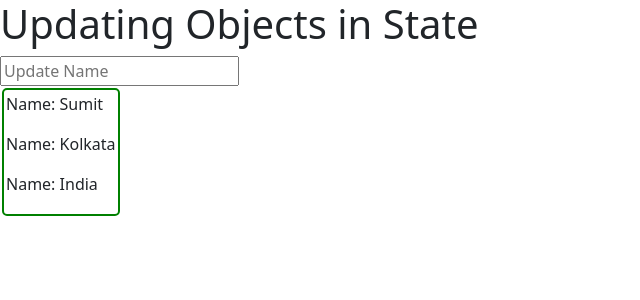
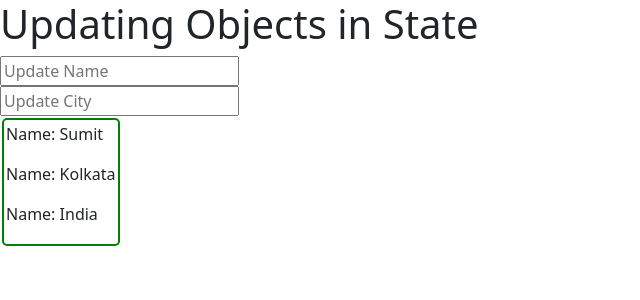
Before and after one commit to sumitbasu116/react-blog, a React (Vite) app: page / in a window 1280 px wide. Shown: the top 300 px of the page, without its empty margins (0-640 px from the left). Built offline with nearby package versions, Linux system fonts and the light colour scheme.

Commit message:
Updating Objects in State part5-inner object change way1-change the whole object

```diff
--- a/src/App.jsx
+++ b/src/App.jsx
@@ -24,12 +24,19 @@ function App() {
     data.name=val;
     setData({...data});
   }
+ function handleCityUpdate(city){
+    data.address.city=city;
+    console.log(data);
+    setData({...data});
+  }
 
   return (
     <div>
       <h1>Updating Objects in State</h1>
 
       <input type="text" placeholder="Update Name" onChange={(event)=>handleNameUpdate(event.target.value)}/>
+      <br />
+      <input type="text" placeholder="Update City" onChange={(event)=>handleCityUpdate(event.target.value)}/>
       <div style={divStyle}>
         <p>Name: {data.name}</p>
         <p>Name: {data.address.city}</p>
```
